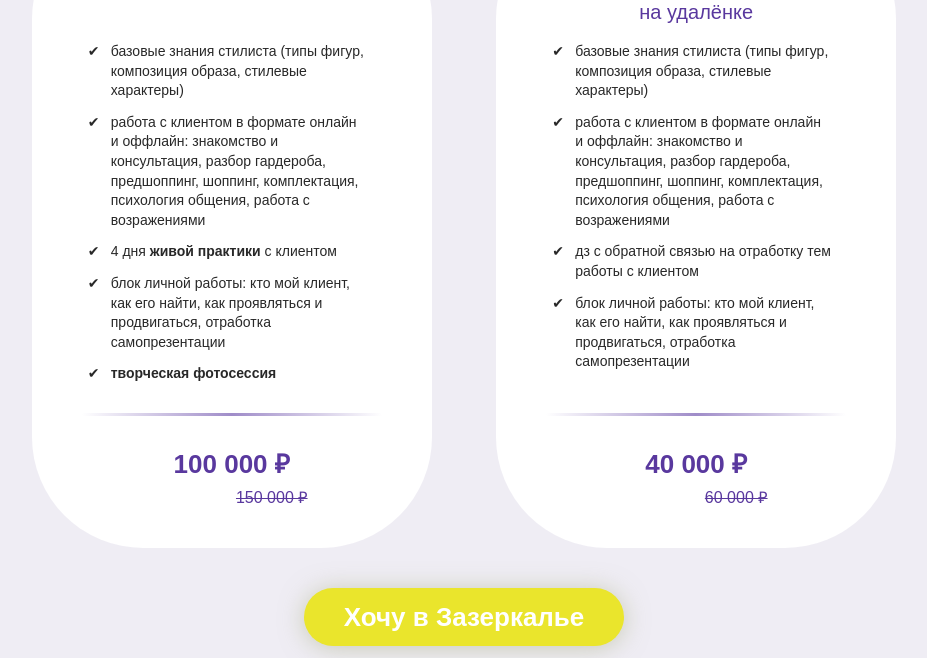
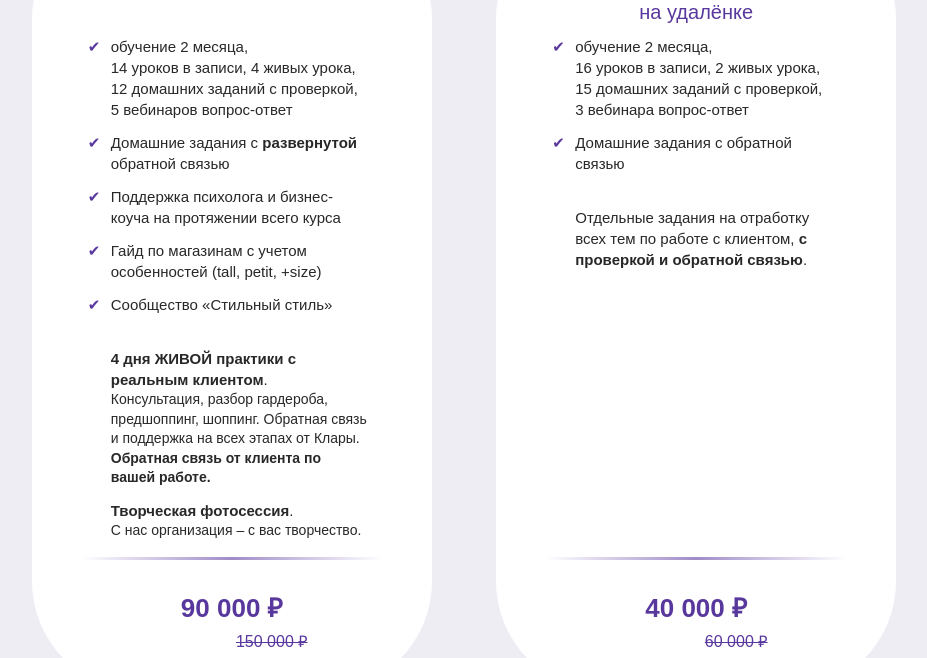
Before and after one commit to aeronka/zazerkalye, a plain HTML site: page index.html in a window 1280 px wide. Shown: the part 142-800 px from the top of the page, without its empty margins (176-1103 px from the left). Drawn offline with Linux system fonts and the light colour scheme.

Commit message:
Проработала описание пакетов

```diff
--- a/index.html
+++ b/index.html
@@ -3,25 +3,32 @@
 <html>
     <head>
         <meta charset="utf-8">
-        <title>Zazerkalye</title>
+        <title>Зазеркалье</title>
         <link rel="stylesheet" type="text/css" href="./style.css">
-        <script src="./animation.js"></script>
+        <script src="./animation.js"/></script>
     </head>
     <body>
         <div class="packages">
             <div class="package1">
                 <div class="title">Зазеркалье</div>
                 <ul class="content">
-                    <li>базовые знания стилиста (типы фигур, композиция образа, стилевые характеры)</li>
-                    <li>работа с клиентом в формате онлайн и оффлайн: знакомство и консультация, разбор гардероба, предшоппинг, шоппинг, комплектация, психология общения, работа с возражениями</li>
-                    <li>4 дня <b>живой практики</b> с клиентом</li>
-                    <li>блок личной работы: кто мой клиент, как его найти, как проявляться и продвигаться, отработка самопрезентации</li>
-                    <li><b>творческая фотосессия</b></li>
+                    <li class="content_base">обучение 2 месяца,<br>14 уроков в записи, 4 живых урока,<br>12 домашних заданий с проверкой,<br>5 вебинаров вопрос-ответ</li>
+                    <li class="content_base">Домашние задания с <b>развернутой</b> обратной связью</li>
+                    <li class="content_base">Поддержка психолога и бизнес-коуча на протяжении всего курса</li>
+                    <li class="content_base">Гайд по магазинам с учетом особенностей (tall, petit, +size)</li>
+                    <li class="content_base">Сообщество «Стильный стиль»</li>
+                    <br>
+                    <li class="content_uniq"><b>4 дня ЖИВОЙ практики с реальным клиентом</b>.
+                        <div class="content_uniq_details">Консультация, разбор гардероба, предшоппинг, шоппинг. Обратная связь и поддержка на всех этапах от Клары. <b>Обратная связь от клиента по вашей работе.</b></div>
+                    </li>
+                    <li class="content_uniq"><b>Творческая фотосессия</b>.
+                        <div class="content_uniq_details">С нас организация – с вас творчество.</div>
+                    </li>
                 </ul>
                 <div class="footer">
                     <div class="separator"></div>
                     <div class="prices">
-                        <div class="current_price">100 000 ₽</div>
+                        <div class="current_price">90 000 ₽</div>
                         <div class="full_price">150 000 ₽</div>
                     </div>
                 </div>
@@ -29,10 +36,10 @@
             <div class="package2">
                 <div class="title title_online">Зазеркалье</div>
                 <ul class="content">
-                    <li>базовые знания стилиста (типы фигур, композиция образа, стилевые характеры)</li>
-                    <li>работа с клиентом в формате онлайн и оффлайн: знакомство и консультация, разбор гардероба, предшоппинг, шоппинг, комплектация, психология общения, работа с возражениями</li>
-                    <li>дз с обратной связью на отработку тем работы с клиентом</li>
-                    <li>блок личной работы: кто мой клиент, как его найти, как проявляться и продвигаться, отработка самопрезентации</li>
+                    <li class="content_base">обучение 2 месяца,<br>16 уроков в записи, 2 живых урока,<br>15 домашних заданий с проверкой,<br>3 вебинара вопрос-ответ</li>
+                    <li class="content_base">Домашние задания с обратной связью</li>
+                    <br>
+                    <li class="content_uniq">Отдельные задания на отработку всех тем по работе с клиентом, <b>с проверкой и обратной связью</b>.</li>
                 </ul>
                 <div class="footer">
                     <div class="separator"></div>
--- a/style.css
+++ b/style.css
@@ -14,7 +14,7 @@
 .package2 {
     display: inline-block;
     width: 400px;
-        height: 640px;
+    height: 784px;
     background-color: #ffffff;
     border-radius: 111px;
     margin: 0 30px;
@@ -41,8 +41,8 @@
 .content {
     text-align: left;
     color: #282828;
-        padding: 0px 64px 35px 79px;
-        font-size: 14px;
+    padding: 0px 64px 28px 79px;
+    font-size: 15px;
     line-height: 1.4;
     margin: 0;
 }
@@ -52,11 +52,27 @@
     padding: 6px 0;
 }
 
-    li:before {
-        /*content: "– ";*/
+.content_base:before {
+    /*color: #5c5a5a;*/
+    color: #59389e;
+    font-size: 15px;
     content: "✔ ";
     position: absolute;
     margin: 0 -23px;
+}
+
+.content_base:first-child,
+.content_uniq_details:first-child {
+    padding-top: 0;
+}
+
+.content_base:last-child,
+.content_uniq_details:last-child {
+    padding-bottom: 0;
+}
+
+.content_uniq_details {
+  font-size: 14px;
 }
 
 .footer {
@@ -108,7 +124,6 @@
     line-height: 58px;
 }
 
-
 .bubbly-button {
   -webkit-appearance: none;
   appearance: none;
@@ -116,10 +131,13 @@
   transition: transform ease-in 0.1s, box-shadow ease-in 0.25s;
   box-shadow: 0 2px 25px rgba(164, 169, 121, 0.5);
 }
+
 .bubbly-button:focus {
   outline: 0;
 }
-.bubbly-button:before, .bubbly-button:after {
+
+.bubbly-button:before,
+.bubbly-button:after {
   position: absolute;
   content: "";
   display: block;
@@ -130,27 +148,32 @@
   transition: all ease-in-out 0.5s;
   background-repeat: no-repeat;
 }
+
 .bubbly-button:before {
   display: none;
   top: -75%;
   background-image: radial-gradient(circle, #eae52c 20%, transparent 20%), radial-gradient(circle, transparent 20%, #eae52c 20%, transparent 30%), radial-gradient(circle, #eae52c 20%, transparent 20%), radial-gradient(circle, #eae52c 20%, transparent 20%), radial-gradient(circle, transparent 10%, #eae52c 15%, transparent 20%), radial-gradient(circle, #eae52c 20%, transparent 20%), radial-gradient(circle, #eae52c 20%, transparent 20%), radial-gradient(circle, #eae52c 20%, transparent 20%), radial-gradient(circle, #eae52c 20%, transparent 20%);
   background-size: 10% 10%, 20% 20%, 15% 15%, 20% 20%, 18% 18%, 10% 10%, 15% 15%, 10% 10%, 18% 18%;
 }
+
 .bubbly-button:after {
   display: none;
   bottom: -75%;
   background-image: radial-gradient(circle, #eae52c 20%, transparent 20%), radial-gradient(circle, #eae52c 20%, transparent 20%), radial-gradient(circle, transparent 10%, #eae52c 15%, transparent 20%), radial-gradient(circle, #eae52c 20%, transparent 20%), radial-gradient(circle, #eae52c 20%, transparent 20%), radial-gradient(circle, #eae52c 20%, transparent 20%), radial-gradient(circle, #eae52c 20%, transparent 20%);
   background-size: 15% 15%, 20% 20%, 18% 18%, 20% 20%, 15% 15%, 10% 10%, 20% 20%;
 }
+
 .bubbly-button:active {
   transform: scale(0.9);
   background-color: #e6e017;
   box-shadow: 0 2px 25px rgba(164, 169, 121, 0.2);
 }
+
 .bubbly-button.animate:before {
   display: block;
   animation: topBubbles ease-in-out 0.75s forwards;
 }
+
 .bubbly-button.animate:after {
   display: block;
   animation: bottomBubbles ease-in-out 0.75s forwards;
```
Lines whose indentation alone changed are shown as unchanged.
